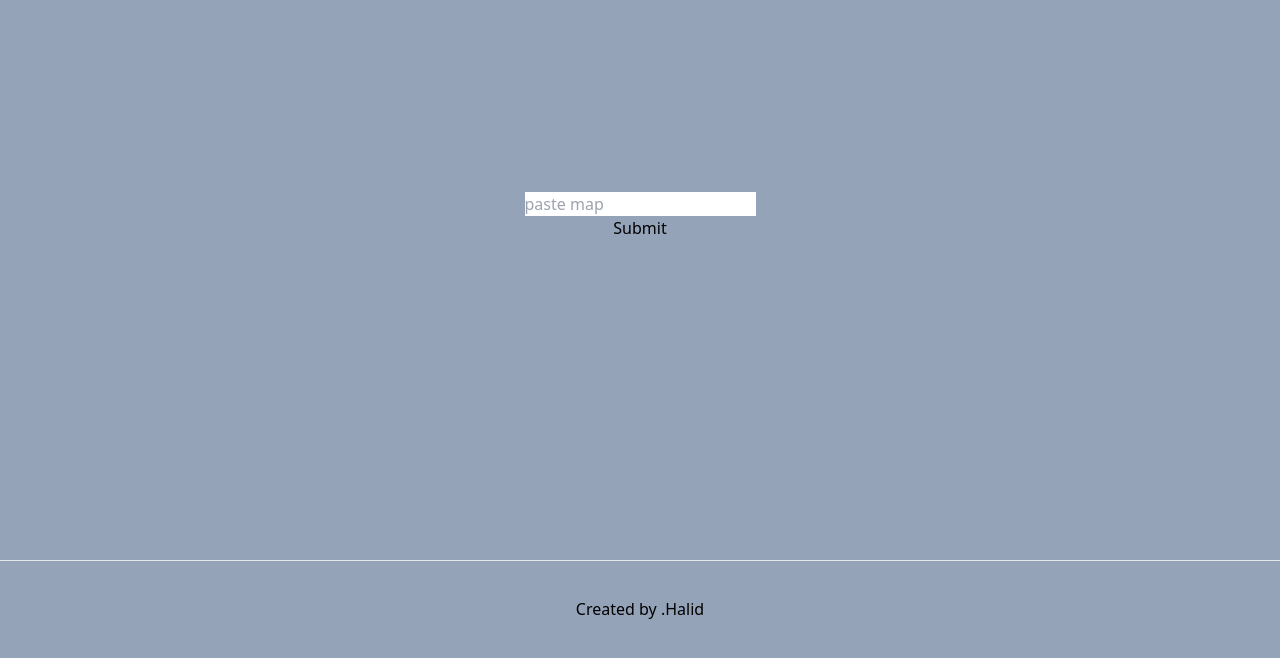
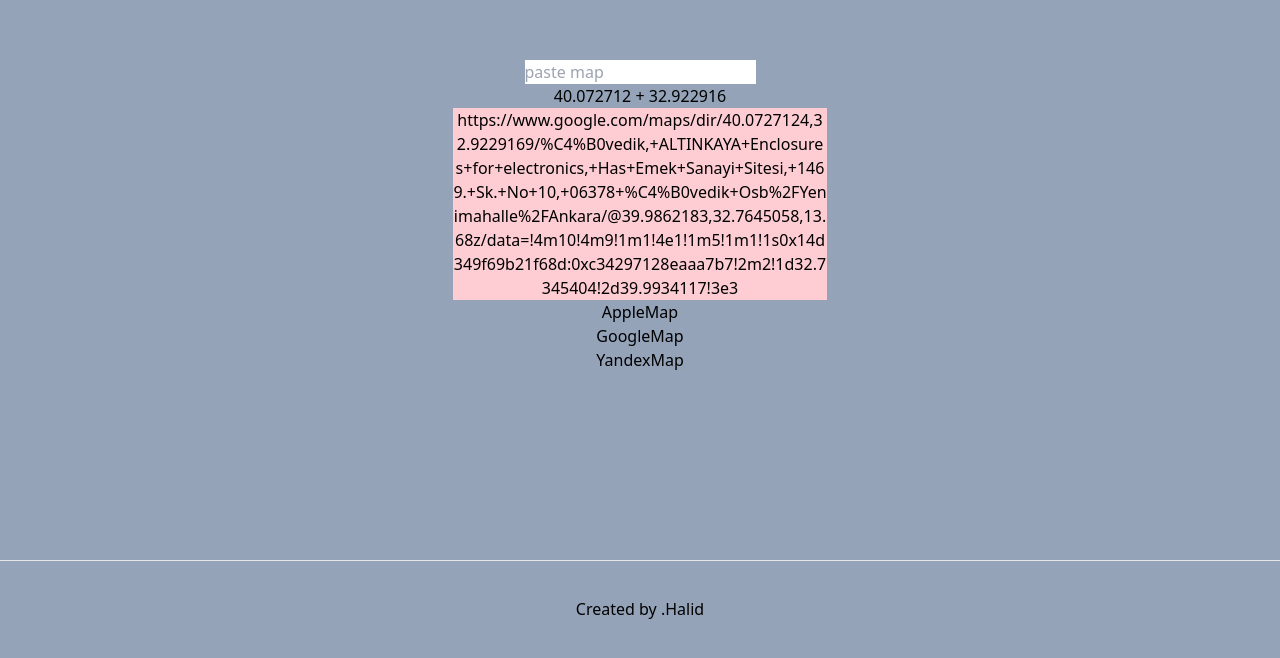
Before and after one commit to imhalid/map-link-converter, a Next.js app: page / in a window 1280 px wide. Shown: the part 136-794 px from the top of the page. Built offline with nearby package versions, Linux system fonts and the light colour scheme.

Commit message:
update useRegex

```diff
--- a/pages/index.jsx
+++ b/pages/index.jsx
@@ -2,28 +2,37 @@ import Head from "next/head";
 import { useState } from "react";
 
 const Home = () => {
-  const [data, setData] = useState("");
+  const [data, setData] = useState(
+    "https://www.google.com/maps/dir/40.0727124,32.9229169/%C4%B0vedik,+ALTINKAYA+Enclosures+for+electronics,+Has+Emek+Sanayi+Sitesi,+1469.+Sk.+No+10,+06378+%C4%B0vedik+Osb%2FYenimahalle%2FAnkara/@39.9862183,32.7645058,13.68z/data=!4m10!4m9!1m1!4e1!1m5!1m1!1s0x14d349f69b21f68d:0xc34297128eaaa7b7!2m2!1d32.7345404!2d39.9934117!3e3"
+  );
 
   const cordinates = {
     lat: 41.011797,
     lng: 28.975428,
   };
-  const AppleMap = `https://maps.apple.com/?ll=${cordinates.lat},${cordinates.lng}`;
 
-  const GoogleMap = `https://www.google.com/maps/search/?api=1&query=${cordinates.lat},${cordinates.lng}`;
+  //https://www.google.com/maps/dir/40.0727124,32.9229169/%C4%B0vedik,+ALTINKAYA+Enclosures+for+electronics,+Has+Emek+Sanayi+Sitesi,+1469.+Sk.+No+10,+06378+%C4%B0vedik+Osb%2FYenimahalle%2FAnkara/@39.9862183,32.7645058,13.68z/data=!4m10!4m9!1m1!4e1!1m5!1m1!1s0x14d349f69b21f68d:0xc34297128eaaa7b7!2m2!1d32.7345404!2d39.9934117!3e3
 
-  const YandexMap = `https://yandex.com/maps/?ll=${cordinates.lng},${cordinates.lat}`;
-
-  function useRegex(text) {
-    const rule = new RegExp(/([0-9]{2})*\.([0-9]{6})+/g);
-    if (text.match(rule)) {
-      return text.match(rule).slice(0, 2);
+  const useRegex = (input) => {
+    const rule = new RegExp(/([0-9]{2,3})*\.([0-9]{6})+/g);
+    if (input.match(rule)) {
+      return input.match(rule).slice(0, 2);
+      // setData(output);
     } else {
       return console.log("No match");
     }
-  }
+  };
 
-  console.log(useRegex(data));
+  const lat = useRegex(data)[0];
+  const lng = useRegex(data)[1];
+
+  const AppleMap = `https://maps.apple.com/?ll=${lat},${lng}`;
+
+  const GoogleMap = `https://www.google.com/maps/search/?api=1&query=${lat},${lng}`;
+
+  const YandexMap = `https://yandex.com/maps/?ll=${lng},${lat}`;
+
+  // console.log(useRegex(data));
 
   return (
     <div className="flex min-h-screen bg-slate-400 flex-col items-center justify-center py-2">
@@ -33,19 +42,35 @@ const Home = () => {
       </Head>
 
       <main className="flex  w-full flex-1 flex-col items-center justify-center px-20 text-center">
-        <form className="flex flex-col items-center justify-center">
+        <div className="flex flex-col items-center justify-center">
           <input
             placeholder="paste map"
             type="text"
             onChange={(e) => setData(e.target.value)}
           />
-          <button type="Submit">Submit</button>
-        </form>
-        {useRegex(data) ? (
+        </div>
+        {data ? (
           <div>
             {useRegex(data)[0]} + {useRegex(data)[1]}
           </div>
         ) : null}
+
+        <div className="w-1/3 break-words">
+          <p className="bg-rose-200 ">
+            https://www.google.com/maps/dir/40.0727124,32.9229169/%C4%B0vedik,+ALTINKAYA+Enclosures+for+electronics,+Has+Emek+Sanayi+Sitesi,+1469.+Sk.+No+10,+06378+%C4%B0vedik+Osb%2FYenimahalle%2FAnkara/@39.9862183,32.7645058,13.68z/data=!4m10!4m9!1m1!4e1!1m5!1m1!1s0x14d349f69b21f68d:0xc34297128eaaa7b7!2m2!1d32.7345404!2d39.9934117!3e3
+          </p>
+        </div>
+        <div className="flex flex-col">
+          <a href={AppleMap} target="_blank" rel="noopener noreferrer">
+            AppleMap
+          </a>
+          <a href={GoogleMap} target="_blank" rel="noopener noreferrer">
+            GoogleMap
+          </a>
+          <a href={YandexMap} target="_blank" rel="noopener noreferrer">
+            YandexMap
+          </a>
+        </div>
       </main>
 
       <footer className="flex h-24 w-full items-center justify-center border-t">
```
